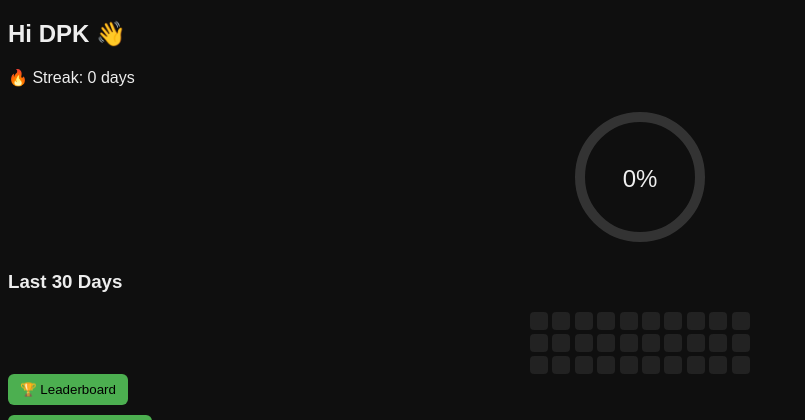
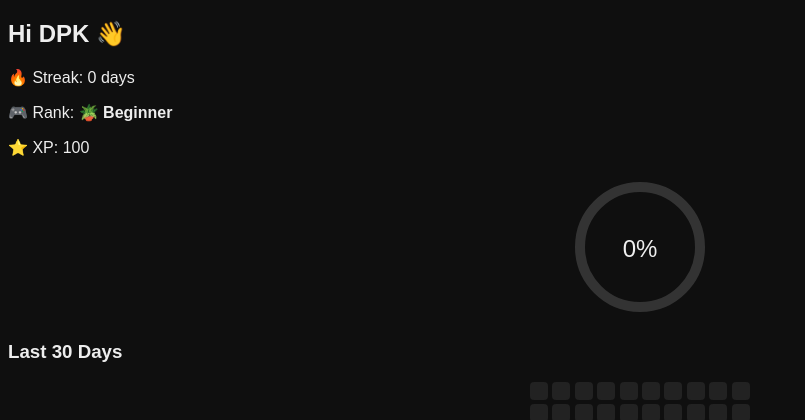
Before and after one commit to V-Deepak-akash/daily-goals, a Flask app: page / in a window 1280 px wide. Shown: the top 420 px of the page, without its empty margins (0-805 px from the left). Run offline with Flask 3, Linux system fonts and the light colour scheme; a user stored in the database is signed in.

Commit message:
DAY-5, ADDED Gamification levels (XP, ranks AND BADGES)

```diff
--- a/app.py
+++ b/app.py
@@ -42,6 +42,32 @@ def weekly_stats(user_id, start, end):
         "score": total_score,
         "days": completed_days
     }
+
+def calculate_xp(user_id):
+    plans = DayPlan.query.filter_by(user_id=user_id).all()
+
+    xp = 0
+    for p in plans:
+        xp += sum(t.points for t in Task.query.filter_by(
+            dayplan_id=p.id, status="completed"
+        ).all()) // 10 * 10  # task XP
+
+        if p.final_score >= 70:
+            xp += 50
+
+    xp += calculate_streak(user_id) * 5
+    return xp
+
+def get_rank(xp):
+    if xp >= 3000:
+        return "👑 Legend"
+    if xp >= 1500:
+        return "🔥 Elite"
+    if xp >= 700:
+        return "🧠 Strategist"
+    if xp >= 300:
+        return "⚔️ Warrior"
+    return "🪴 Beginner"
 
 BASE_DIR = os.path.abspath(os.path.dirname(__file__))
 DB_PATH = os.path.join(BASE_DIR, "instance", "app.db")
@@ -193,6 +219,8 @@ def dashboard():
 
     leaderboard.sort(key=lambda x: (x["streak"], x["score"]), reverse=True)
 
+    xp = calculate_xp(current_user.id)
+    rank = get_rank(xp)
 
     return render_template(
         'dashboard.html',
@@ -204,7 +232,9 @@ def dashboard():
         today_score=today_score,
         heatmap=heatmap,
         my_streak=my_streak,
-        leaderboard=leaderboard
+        leaderboard=leaderboard,
+        xp=xp,
+        rank=rank
     )
 
 # ---------------- PLAN DAY ----------------
@@ -427,11 +457,16 @@ def leaderboard():
         stats = weekly_stats(uid, start, end)
         streak = calculate_streak(uid)
 
+        xp = calculate_xp(uid)
+        rank = get_rank(xp)
+
         board.append({
             "name": name,
             "score": stats["score"],
             "days": stats["days"],
-            "streak": streak
+            "streak": streak,
+            "xp": xp,
+            "rank": rank
         })
 
     # 🔹 SORT LEADERBOARD
--- a/templates/dashboard.html
+++ b/templates/dashboard.html
@@ -10,6 +10,9 @@
 
   <h2>Hi {{ current_user.username }} 👋</h2>
   <p>🔥 Streak: {{ my_streak }} days</p>
+  <p>🎮 Rank: <strong>{{ rank }}</strong></p>
+  <p>⭐ XP: {{ xp }}</p>
+
 
   <div class="score-ring">
     <svg width="140" height="140">
--- a/templates/leaderboard.html
+++ b/templates/leaderboard.html
@@ -26,6 +26,7 @@
                 <span>⭐ {{ u.score }}</span>
                 <span>📅 {{ u.days }} days</span>
                 <span>🔥 {{ u.streak }}</span>
+                <span>🎮 {{ u.rank }}</span>
             </div>
         </div>
         {% endfor %}
```
Also changed, not shown: instance/app.db.
